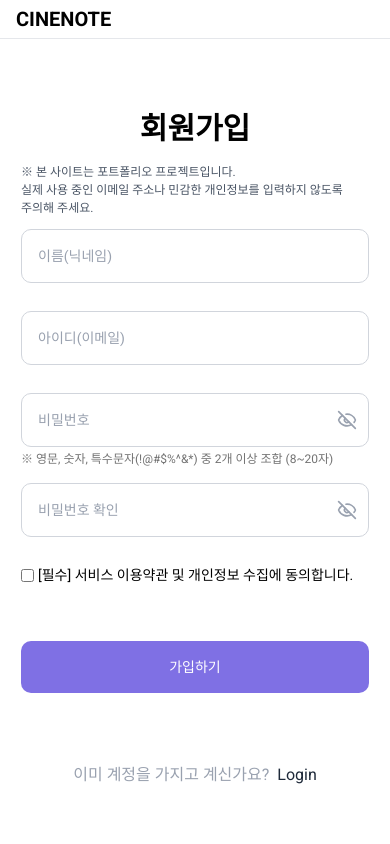
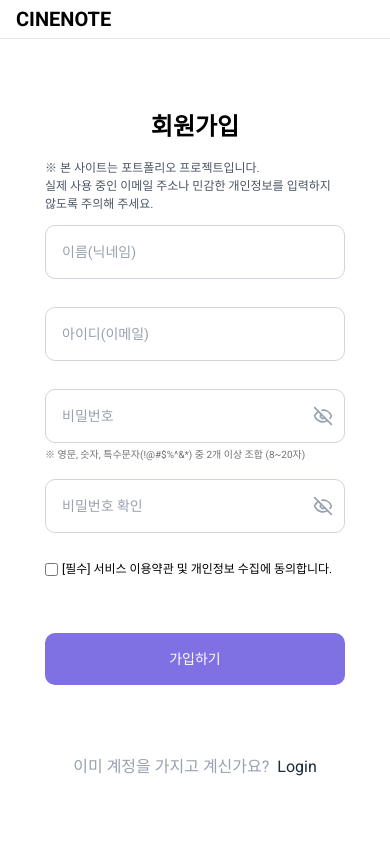
Before and after one commit to minsun0930/cine-note, a React (Vite) app: page /signup in a window 390 px wide. Shown: the top 844 px of the page. Built offline with nearby package versions, Linux system fonts and the light colour scheme; no server answers.

Commit message:
feat:로그인 회원가입 반응형 추가

```diff
--- a/src/components/common/FormInput.tsx
+++ b/src/components/common/FormInput.tsx
@@ -51,7 +51,7 @@ export const FormInput = forwardRef<HTMLInputElement, FromInputProps>(
           {error ? (
             <p className="text-xs text-red-500">{error}</p>
           ) : helperText ? (
-            <p className="text-xs text-neutral-500">{helperText}</p>
+            <p className="text-[10px] text-neutral-500">{helperText}</p>
           ) : null}
         </div>
       </div>
--- a/src/components/movie/MovieDetail.tsx
+++ b/src/components/movie/MovieDetail.tsx
@@ -55,7 +55,7 @@ export default function MovieDetail() {
       <article className=" w-full  mb-10 border-y-2 border-main/50  bg-main/10">
         <div className="max-w-325 w-full mx-auto py-12 flex md:flex justify-between px-8 lg:px-4 gap-4">
           <div className="max-w-90  md:max-w-100 lg:max-w-150 w-full">
-            <h1 className="font-bold text-xl md:text-2xl lg:text-3xl mb-1">{movie.title}</h1>
+            <h1 className="font-bold text-xl md:text-2xl lg:text-3xl mb-1 break-keep">{movie.title}</h1>
             <div className="text-[10px] md:text-[12px] lg:text-sm text-gray-500 mb-10">
               {genreNames.map((genre) => (
                 <span key={genre}>{genre} </span>
--- a/src/components/review/ReviewModal.tsx
+++ b/src/components/review/ReviewModal.tsx
@@ -139,7 +139,7 @@ export function ReviewModal({
             </div>
           )}
           <div>
-            <h4 className="font-bold text-gray-900 dark:text-white">
+            <h4 className="font-bold text-gray-900 dark:text-white break-keep">
               {movie.title}
             </h4>
             <p className="text-xs text-gray-500 dark:text-gray-400 mt-1">
--- a/src/components/user/SignUp.tsx
+++ b/src/components/user/SignUp.tsx
@@ -64,7 +64,7 @@ export default function SignUp() {
 
   return (
     <div>
-      <h1 className="text-3xl font-bold mb-4 text-center">회원가입</h1>
+      <h1 className="text-2xl md:text-3xl font-bold mb-4 text-center">회원가입</h1>
       <div className="text-[12px] my-3 break-keep text-gray-600">
         ※ 본 사이트는 포트폴리오 프로젝트입니다.<br/> 실제 사용 중인
         이메일 주소나 민감한 개인정보를 입력하지 않도록 주의해 주세요.
@@ -102,7 +102,7 @@ export default function SignUp() {
           <div className="mb-4">
             <label className="text-sm flex items-center gap-1">
               <input type="checkbox" {...register("termsAgreed")} />
-              <span>[필수] 서비스 이용약관 및 개인정보 수집에 동의합니다.</span>
+              <span className="text-xs">[필수] 서비스 이용약관 및 개인정보 수집에 동의합니다.</span>
             </label>
             <div className="h-6 mt-1 flex items-start">
               {errors.termsAgreed && (
--- a/src/pages/user/LoginPage.tsx
+++ b/src/pages/user/LoginPage.tsx
@@ -20,7 +20,7 @@ const LoginPage = () => {
   };
 
   return (
-    <div className="max-w-87 w-full flex flex-col justify-center items-center mx-auto my-14">
+    <div className="max-w-87 w-full flex flex-col justify-center items-center mx-auto my-14 px-6">
       <Login />
       <div className="flex justify-center gap-2 text-gray-400">
         아직 회원이 아니신가요?
--- a/src/pages/user/SignUpPage.tsx
+++ b/src/pages/user/SignUpPage.tsx
@@ -3,7 +3,7 @@ import { NavLink } from "react-router-dom";
 
 const SignUpPage = () => {
   return (
-    <div className="max-w-87 w-full felx flex-col items-center justify-center mx-auto my-14">
+    <div className="max-w-87 w-full felx flex-col items-center justify-center mx-auto my-14 px-6">
       <SignUp />
       <div className="flex justify-center gap-2 text-gray-400">
         이미 계정을 가지고 계신가요?
```
